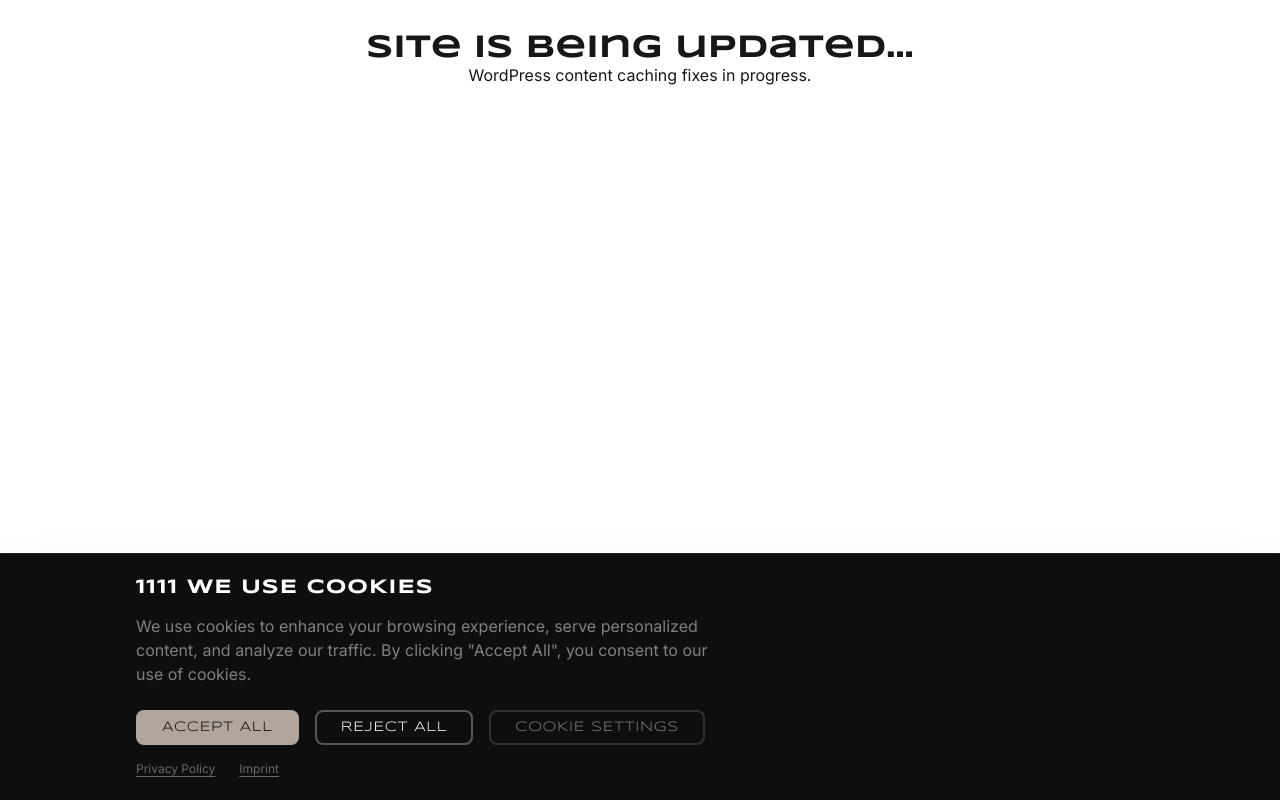
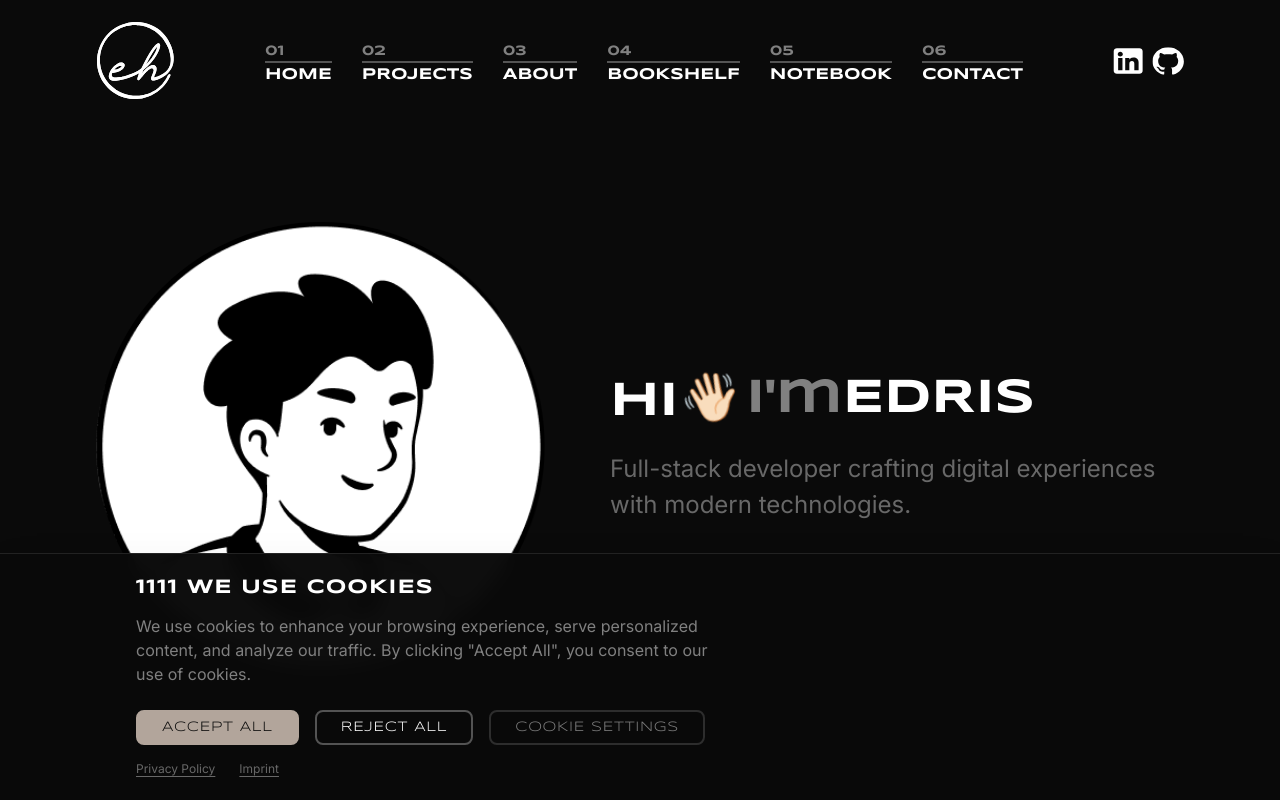
Before and after one commit to Husein-Edris/edrishusein.com, a Next.js app: page / in a window 1280 px wide. Shown: the top 800 px of the page. Built offline with nearby package versions, Linux system fonts and the light colour scheme; no server answers.

Commit message:
Restore homepage and fix project page loading issues
- Restore full homepage functionality with fallback handling
- Fix project pages stuck on preloader by removing cache
- Use static imports to avoid circular dependencies
- Site now functional with WordPress content updating immediately

```diff
--- a/app/page.tsx
+++ b/app/page.tsx
@@ -1,13 +1,57 @@
 // app/page.tsx
+import { Suspense } from 'react';
+import Header from '@/src/components/Header/Header';
+import SectionRenderer from '@/src/components/SectionRenderer/SectionRenderer';
+import Footer from '@/src/components/Footer/Footer';
+
 export const dynamic = 'force-dynamic'; // Always fetch fresh data from WordPress
 
+// Simple fallback sections to avoid build issues
+const getFallbackSections = () => [
+  {
+    id: 'hero',
+    component: 'hero' as const,
+    props: {
+      title: 'Edris Husein',
+      heroCopy: 'Full-stack developer crafting digital experiences with modern technologies.',
+      heroImage: {
+        node: {
+          sourceUrl: '/images/Edris-Husein-Hero.png',
+          altText: 'Edris Husein Profile'
+        }
+      }
+    },
+    order: 1,
+    enabled: true
+  }
+];
+
 export default async function HomePage() {
+  let sections;
+
+  try {
+    // Try to load real data
+    const { DataFetcher } = await import('@/src/lib/data-fetcher');
+    const { SectionFactory } = await import('@/src/lib/section-registry');
+
+    const { homepage, projects, posts } = await DataFetcher.getHomepageBundle();
+    sections = SectionFactory.createHomepageSections(
+      homepage.data,
+      projects.data,
+      posts.data
+    );
+  } catch (error) {
+    console.error('Using fallback sections due to:', error);
+    sections = getFallbackSections();
+  }
+
   return (
     <main>
-      <div style={{ padding: '2rem', textAlign: 'center' }}>
-        <h1>Site is being updated...</h1>
-        <p>WordPress content caching fixes in progress.</p>
-      </div>
+      <Header />
+      <Suspense fallback={<div className="loading-skeleton">Loading content...</div>}>
+        <SectionRenderer sections={sections} />
+      </Suspense>
+      <Footer />
     </main>
   );
 }
--- a/app/projects/[slug]/page.tsx
+++ b/app/projects/[slug]/page.tsx
@@ -65,7 +65,7 @@ export async function generateMetadata({ params }: { params: Promise<{ slug: str
 async function getProject(slug: string) {
   try {
     const response = await fetch(`${process.env.NEXT_PUBLIC_WORDPRESS_API_URL?.replace('/graphql', '')}/wp-json/wp/v2/project?slug=${slug}&_embed&acf_format=standard`, {
-      next: { revalidate: 3600 } // Revalidate every hour
+      cache: 'no-store' // Always fetch fresh data
     });
 
     if (!response.ok) return null;
```
